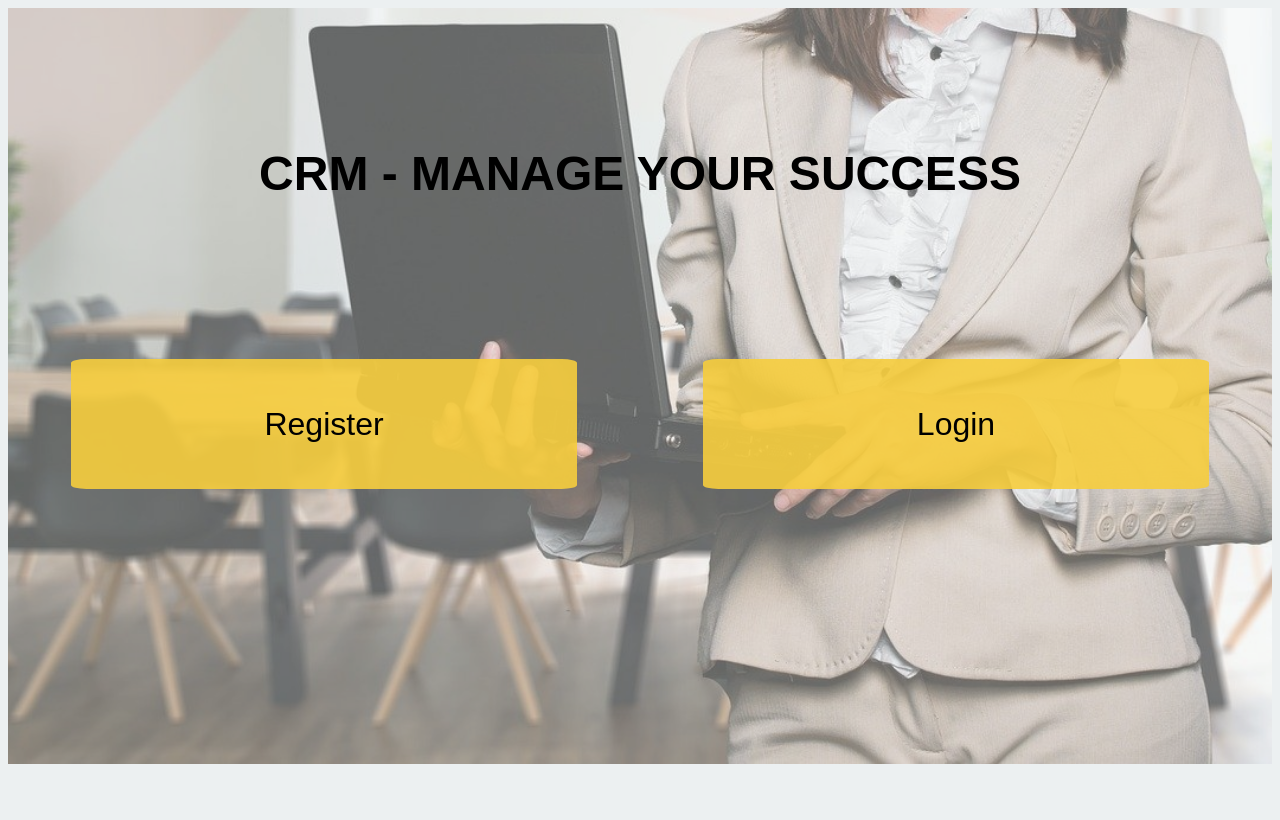
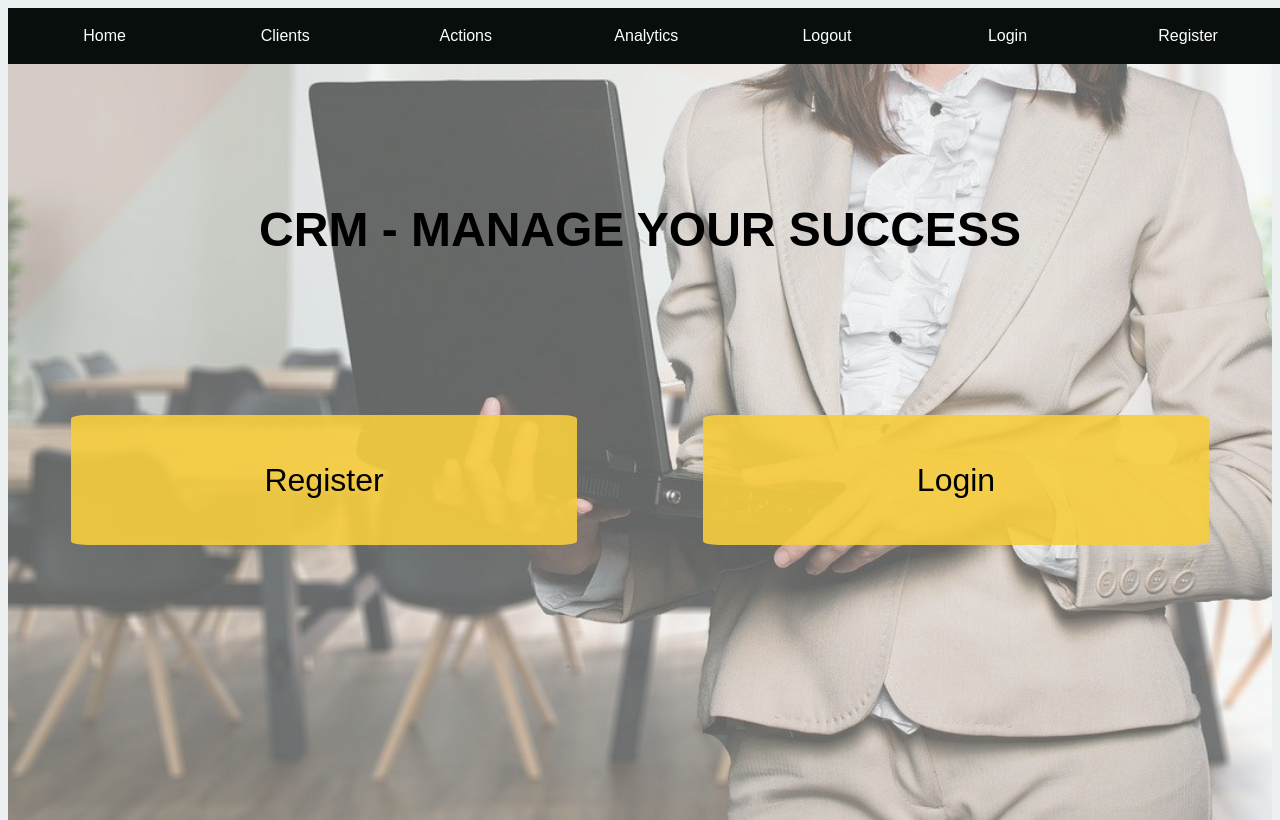
Before and after one commit to Sigalsha/CRM-system, a React (Create React App) app in the folder client/: page / in a window 1280 px wide. Built offline with nearby package versions, Linux system fonts and the light colour scheme.

Commit message:
adding basic working  Navbar

```diff
--- a/client/src/App.js
+++ b/client/src/App.js
@@ -11,6 +11,7 @@ import { COLORS } from "./utils/constants";
 import Landing from "./components/general/Landing";
 import Register from "./components/auth/Register";
 import Login from "./components/auth/Login";
+import Navbar from "./components/general/Navbar";
 // import Clients from "./components/clients/Clients.js";
 // import Actions from "./components/actions/Actions.js";
 // import Analytics from "./components/analytics/Analytics";
@@ -39,7 +40,11 @@ function App() {
           />
         </div>
       ) : (
+        <div className="app">
           <Router>
+            <div className="general">
+              <Navbar />
+            </div>
             <Routes>
               <Route path="/" element={<Landing />} />
               <Route path="/register" element={<Register />} />
@@ -49,6 +54,7 @@ function App() {
               <Route path="/analytics" exact component={Analytics} /> */}
             </Routes>
           </Router>
+        </div>
       )}
     </Fragment>
   );
--- a/client/src/components/general/Landing.js
+++ b/client/src/components/general/Landing.js
@@ -1,5 +1,5 @@
 import React from "react";
-import { NAV_LINKS } from "../../utils/constants";
+import { NAV_LINKS_TITLES } from "../../utils/constants";
 import LinkContainer from "../general/LinkContainer";
 // import { clearErrors } from "../../actions/errorActions";
 import "../../styles/general/landing.css";
@@ -11,11 +11,11 @@ const Landing = () => {
         <span>CRM - manage your success</span>
       </div>
       <div className="landing-links-wrapper">
-        {/*       <LinkContainer path={"/clients"} text={NAV_LINKS["clients"]} />
-          <LinkContainer path={"/actions"} text={NAV_LINKS["actions"]} />
-          <LinkContainer path={"/analytics"} text={NAV_LINKS["analytics"]} /> */}
-        <LinkContainer path={"/register"} text={NAV_LINKS["register"]} />
-        <LinkContainer path={"/login"} text={NAV_LINKS["login"]} />
+        {/*       <LinkContainer path={"/clients"} text={NAV_LINKS_TITLES["clients"]} />
+          <LinkContainer path={"/actions"} text={NAV_LINKS_TITLES["actions"]} />
+          <LinkContainer path={"/analytics"} text={NAV_LINKS_TITLES["analytics"]} /> */}
+        <LinkContainer path={"/register"} text={NAV_LINKS_TITLES["register"]} />
+        <LinkContainer path={"/login"} text={NAV_LINKS_TITLES["login"]} />
       </div>
     </div>
   );
--- a/client/src/components/general/Navbar.js
+++ b/client/src/components/general/Navbar.js
@@ -1,6 +1,6 @@
 import React from "react";
 import { Link, useLocation } from "react-router-dom";
-import { NAV_LINKS } from "../../utils/constants";
+import { NAV_LINKS_TITLES, NAV_LINKS } from "../../utils/constants";
 import "../../styles/general/navbar.css";
 
 const Navbar = () => {
@@ -11,21 +11,17 @@ const Navbar = () => {
 
   return (
     <div id="navbar-container">
-      <Link to="/" className={isLinkActive("/", pathname)}>
-        {NAV_LINKS["home"]}
-      </Link>
-      <Link to="/clients" className={isLinkActive("/clients", pathname)}>
-        {NAV_LINKS["clients"]}
-      </Link>
-      <Link to="/actions" className={isLinkActive("/actions", pathname)}>
-        {NAV_LINKS["actions"]}
-      </Link>
-      <Link to="/analytics" className={isLinkActive("/analytics", pathname)}>
-        {NAV_LINKS["analytics"]}
-      </Link>
-      <Link to="/logout" className={isLinkActive("/logout", pathname)}>
-        {NAV_LINKS["logout"]}
-      </Link>
+      {NAV_LINKS.map((linkPath, i) => {
+        return (
+          <Link
+            key={i}
+            to={linkPath === "home" ? "/" : `/${linkPath}`}
+            className={isLinkActive(linkPath, pathname)}
+          >
+            {NAV_LINKS_TITLES[linkPath]}
+          </Link>
+        );
+      })}
     </div>
   );
 };
--- a/client/src/utils/constants.js
+++ b/client/src/utils/constants.js
@@ -1,6 +1,6 @@
 export const URL = "http://localhost:8100/clients/";
 
-export const NAV_LINKS = {
+export const NAV_LINKS_TITLES = {
   home: "Home",
   clients: "Clients",
   actions: "Actions",
@@ -9,6 +9,16 @@ export const NAV_LINKS = {
   login: "Login",
   register: "Register"
 };
+
+export const NAV_LINKS = [
+  "home",
+  "clients",
+  "actions",
+  "analytics",
+  "logout",
+  "login",
+  "register"
+];
 
 export const CLIENTS_HEADERS = {
   name: "name",
```
Lines whose indentation alone changed are shown as unchanged.
